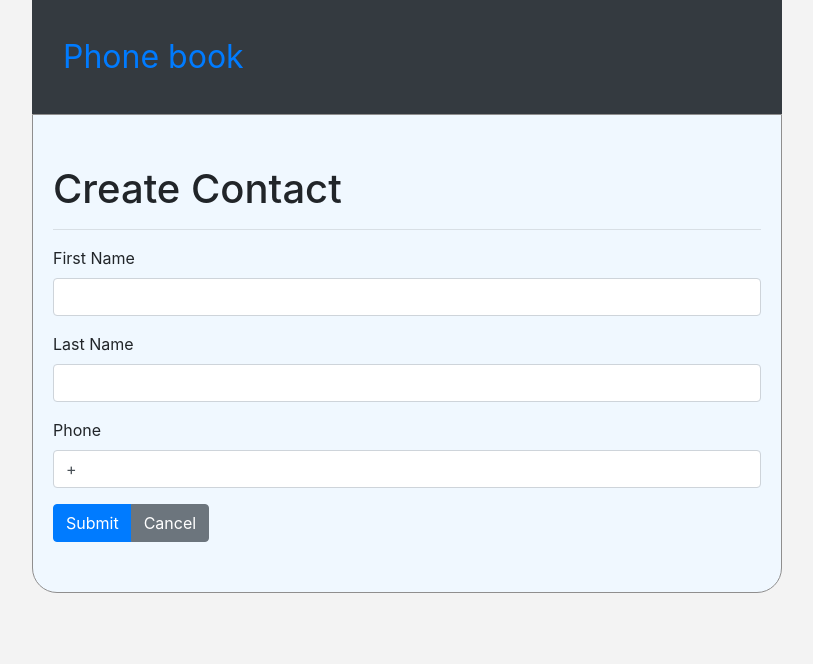
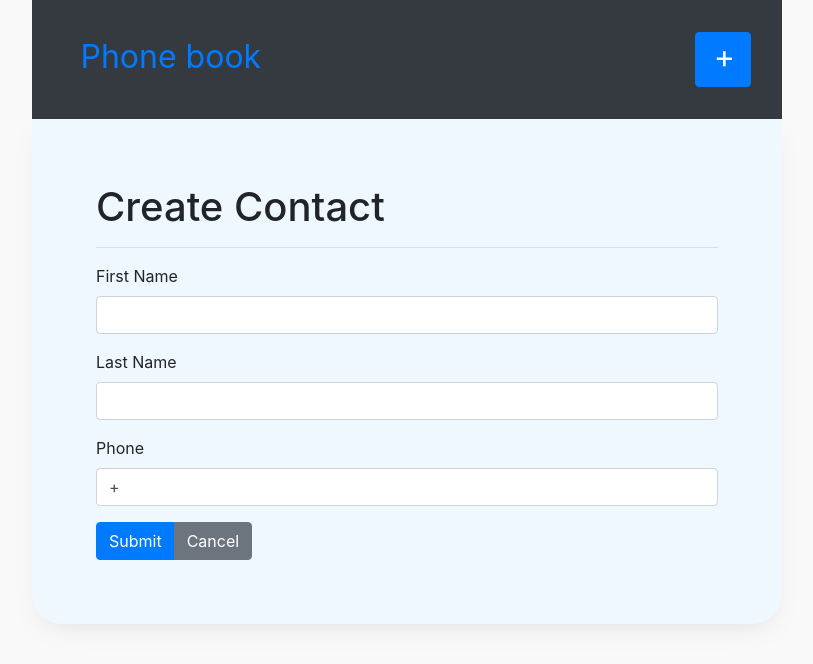
Before and after one commit to steve981cr/mern-with-react-hooks, a React (Create React App) app in the folder client/: page /articles/new in a window 1280 px wide. Shown: the top 664 px of the page, without its empty margins (233-1046 px from the left). Built offline with nearby package versions, Linux system fonts and the light colour scheme.

Commit message:
style updated

```diff
--- a/client/src/App.js
+++ b/client/src/App.js
@@ -4,6 +4,7 @@ import {
   Route,
   NavLink,
   Switch,
+  Link,
 } from 'react-router-dom';
 import Home from './components/pages/Home';
 import ArticleInfo from './components/articles/ArticleInfo';
@@ -30,6 +31,9 @@ function Navigation() {
         <NavLink exact className="nav-link" activeClassName="active" to="/">
           Phone book
         </NavLink>
+        <Link to="/articles/new" className="btn btn-primary float-right">
+          +
+        </Link>
       </div>
     </nav>
   );
--- a/client/src/components/articles/ArticleInfo.js
+++ b/client/src/components/articles/ArticleInfo.js
@@ -7,7 +7,7 @@ function ArticleInfo(props) {
   const [article, setArticle] = useState({});
 
   useEffect(
-    function() {
+    function () {
       async function getArticle() {
         try {
           const response = await axios.get(
@@ -50,7 +50,6 @@ function ArticleInfo(props) {
           Close
         </Link>
       </div>
-      <hr />
     </div>
   );
 }
--- a/client/src/components/pages/Home.css
+++ b/client/src/components/pages/Home.css
@@ -4,22 +4,30 @@
 }
 
 #root > div > div {
-  padding: 50px 20px;
-  /* margin: 20px; */
+  box-shadow: 0px 10px 25px -10px rgba(143, 142, 142, 0.25);
+  padding: 4em;
   background-color: aliceblue;
-  border: 1px solid rgb(143, 142, 142);
-  border-radius: 0 0 25px 25px;
+  border-radius: 0 0 30px 30px;
 }
 
 #root > div > nav {
   margin-bottom: 0px !important;
-  padding: 25px 0;
+  padding: 2em 1em;
 }
 
 #root > div > nav > div > a {
   font-size: 2em;
+  padding: 0 15px 5px 17.5px;
 }
 
 .input-box {
-  width: 300px;
+  width: 100%;
+  margin-bottom: 3em;
 }
+
+#root > div > div > div > ul > li {
+  background-color: aliceblue;
+  display: flex;
+  justify-content: space-between;
+  padding: 0.75em 0;
+}
--- a/client/src/components/pages/Home.js
+++ b/client/src/components/pages/Home.js
@@ -38,9 +38,6 @@ function Home() {
 
   return (
     <div className="home">
-      <Link to="/articles/new" className="btn btn-primary float-right">
-        Add new entry
-      </Link>
       <input
         type="text"
         value={searchTerm}
@@ -48,13 +45,13 @@ function Home() {
         placeholder={'Find by name/surname or number'}
         className={'input-box'}
       />
-      <ul>
+      <ul class="list-group list-group-flush">
         {searchResults.map((item, key) => (
-          <li key={key}>
+          <li class="list-group-item" key={key}>
             <Link to={`/articles/${item._id}`}>
               {item.fname} {item.lname}
-            </Link>{' '}
-            | {numberFormatter(item.phone)}
+            </Link>
+            {numberFormatter(item.phone)}
           </li>
         ))}
       </ul>
--- a/client/src/index.css
+++ b/client/src/index.css
@@ -5,7 +5,7 @@ body {
     sans-serif;
   -webkit-font-smoothing: antialiased;
   -moz-osx-font-smoothing: grayscale;
-  background-color: rgba(204, 204, 204, 0.227);
+  background-color: rgba(204, 204, 204, 0.1);
 }
 
 code {
```
